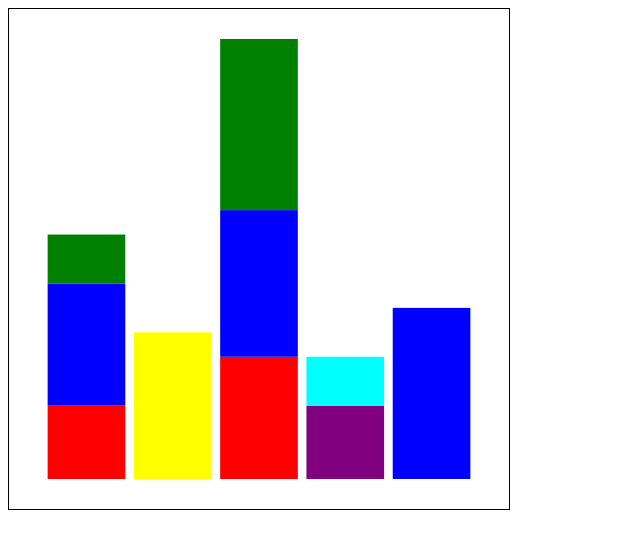
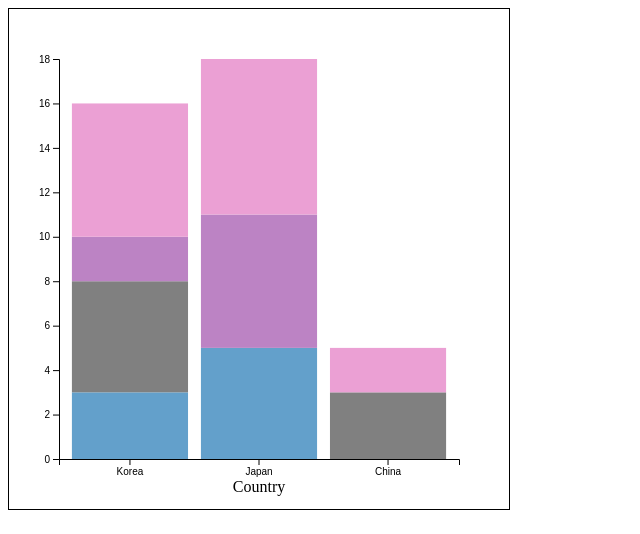
Before and after one commit to javelinsman/AbChart, a plain HTML site: page barchart.html in a window 1280 px wide. Shown: the whole page, without its empty margins (0-640 px from the left). Drawn offline with nearby package versions, Linux system fonts and the light colour scheme.

Commit message:
spec -> graph working

```diff
--- a/barchart.css
+++ b/barchart.css
@@ -1,3 +1,8 @@
 svg {
     border: solid 1px black;
 }
+
+.focused {
+    stroke: black;
+    stroke-width: 2px;
+}
--- a/barchart.js
+++ b/barchart.js
@@ -1,39 +1,55 @@
 function translate(x, y){
     return "translate(" + x + "," + y + ")"
 }
-let data = [
+
+/*
+{"type": "stacked_bar", "stacks": [{"value": 5, "color": "yellow"}, ...]}
+
+{"type": "bar", "bar": {"value": 5, "color": "yellow"}}
+
+*/
+
+let color_AB = "rgb(235, 160, 212)",
+    color_A = "rgb(99, 160, 203)",
+    color_B = "rgb(128, 128, 128)",
+    color_O = "rgb(188, 131, 196)"
+
+let barchart_spec = {
+    //"orientation": "horizontal",
+    "marks": [
         {
             "type": "stacked_bar",
+            "key": "Korea",
             "stacks": [
-            {"value": 3, "color": "red"},
-            {"value": 5, "color": "blue"},
-            {"value": 2, "color": "green"}
-        ]
-    },
-    {
-        "type": "bar",
-        "bar": {"value": 6, "color": "yellow"}
-    },
-    {
-        "type": "stacked_bar",
-        "stacks": [
-            {"value": 5, "color": "red"},
-            {"value": 6, "color": "blue"},
-            {"value": 7, "color": "green"}
+                {"value": 3, "color": color_A},
+                {"value": 5, "color": color_B},
+                {"value": 2, "color": color_O},
+                {"value": 6, "color": color_AB}
             ]
         },
         {
             "type": "stacked_bar",
+            "key": "Japan",
             "stacks": [
-            {"value": 3, "color": "purple"},
-            {"value": 2, "color": "cyan"},
+                {"value": 5, "color": color_A},
+                {"value": 6, "color": color_O},
+                {"value": 7, "color": color_AB}
             ]
         },
         {
-        "type": "bar",
-        "bar": {"value": 7, "color": "blue"}
+            "type": "stacked_bar",
+            "key": "China",
+            "stacks": [
+                {"value": 3, "color": color_B},
+                {"value": 2, "color": color_AB},
+            ]
         }
-]
+    ],
+    "meta": {
+        "x_title": "Country",
+        "y_title": "Proportion"
+    }
+}
 
 function make_offset(stack){
     return stack.map((d, i, a) => {
@@ -43,35 +59,45 @@ function make_offset(stack){
     })
 }
 
+function render(spec){
     let svg_width = 500,
         svg_height = 500,
-    margin = 30,
+        margin = 50,
         width = svg_width - 2 * margin,
         height = svg_height - 2 * margin
 
     let svg = d3.select("#barchart").attr("width", svg_width).attr("height", svg_height)
     let view = svg.append("g").attr("transform", translate(margin, margin))
 
-let bar_heights = data.map(d => {
+    let bar_heights = spec.marks.map(d => {
         if(d.type === "stacked_bar"){
             return d.stacks.reduce((a, b) => a + b.value, 0)
         }
         else return d.bar.value
     })
 
-console.log(bar_heights)
+    let x = d3.scaleBand().domain(spec.marks.map(d => d.key)).range([0, width]).padding(0.1)
+    let y = d3.scaleLinear().domain([0, d3.max(bar_heights)]).range([height, 0])
+    let x_axis = d3.axisBottom(x)
+    let y_axis = d3.axisLeft(y)
+    svg.append("g").attr("transform", translate(margin, margin + height)).call(x_axis)
+    svg.append("g").attr("transform", translate(margin, margin)).call(y_axis)
 
-let x = d3.scaleBand().domain(data.map((d, i) => i)).range([0, width]).padding(0.1)
-let y = d3.scaleLinear().domain([0, d3.max(bar_heights)]).range([0, height])
+    let x_label = svg.append("text").attr("transform", translate(svg_width / 2, margin + height + 2 * margin / 3)).style("text-anchor", "middle").text(spec.meta.x_title)
 
-let bars = view.selectAll("g").data(data)
+    let bars = view.selectAll("g").data(spec.marks)
     let stacks = bars.enter().append("g")
-        .attr("transform", (d, i) => translate(x(i), 0))
+            .attr("transform", d => translate(x(d.key), 0))
         .selectAll("rect").data(d => d.type === "bar" ? make_offset([d.bar]) : make_offset(d.stacks))
     stacks.enter().append("rect")
     .attr("width", x.bandwidth())
-  .attr("height", d => y(d.value))
+    .attr("height", d => height - y(d.value))
     .attr("transform", (d, i) => {
-      return translate(0, height - y(d.offset + d.value))
+        return translate(0, y(d.offset + d.value))
     })
     .style("fill", d => d.color)
+    .on("mouseover", function(){ d3.select(this).classed("focused", true) })
+    .on("mouseout", function(){ d3.select(this).classed("focused", false) })
+}
+
+render(barchart_spec)
```
Lines whose indentation alone changed are shown as unchanged.
